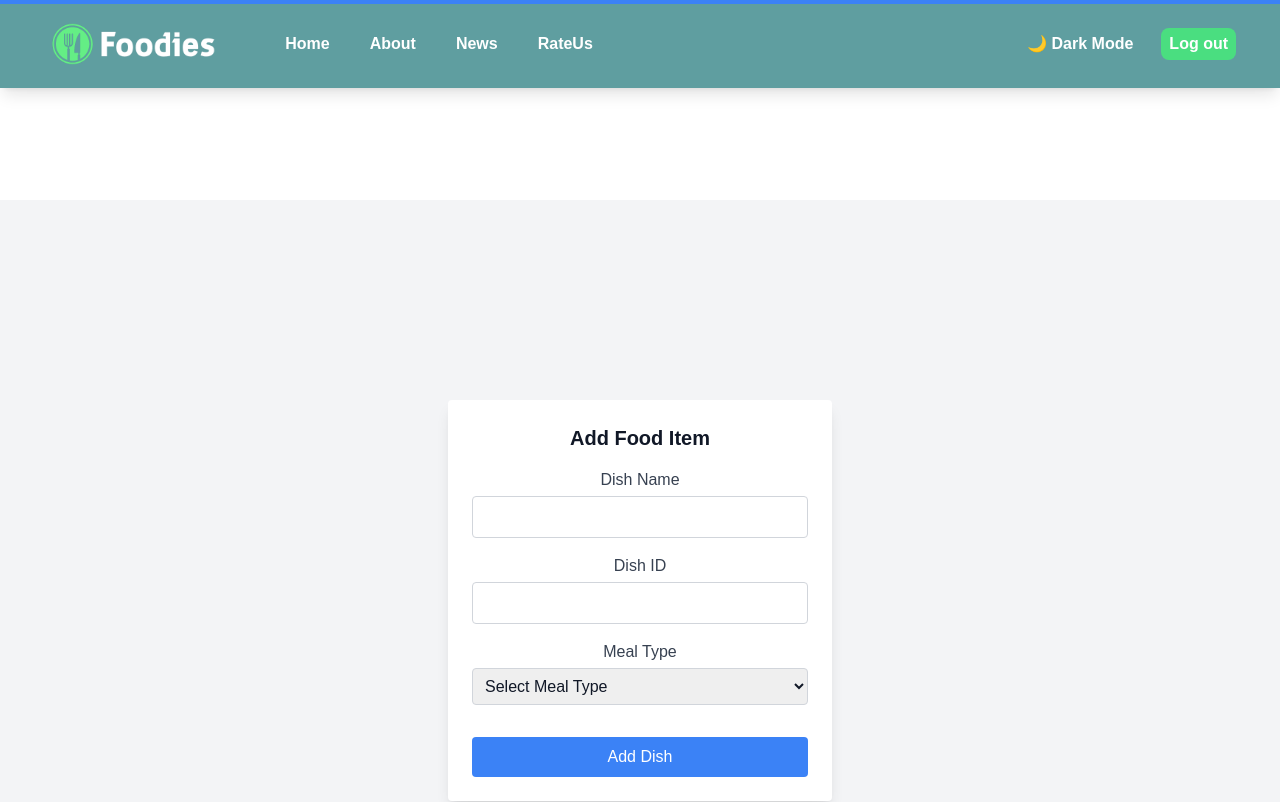
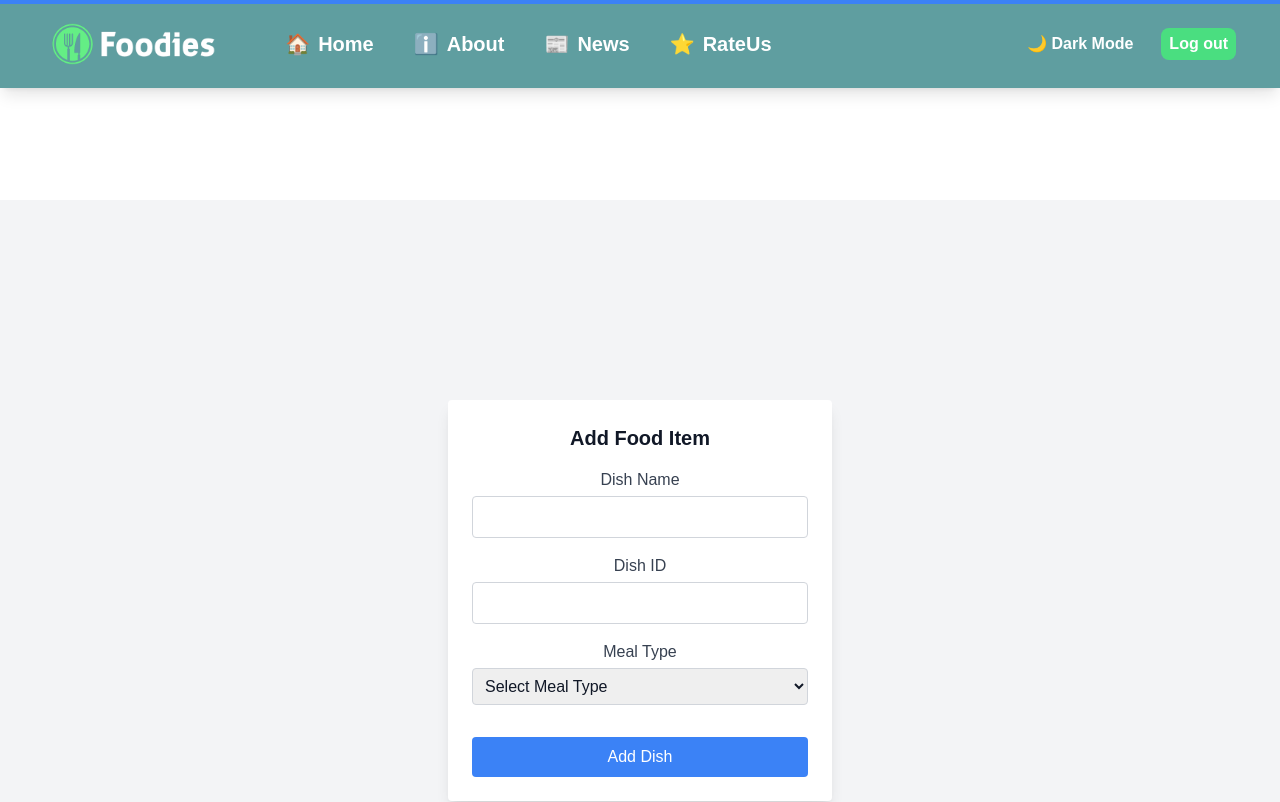
Before and after one commit to VanshKing30/FoodiesWeb, a React (Create React App) app: page /section/1 in a window 1280 px wide. Shown: the top 802 px of the page. Built offline with nearby package versions, Linux system fonts and the light colour scheme; no server answers.

Commit message:
Added Icons

```diff
--- a/src/components/Navbar.jsx
+++ b/src/components/Navbar.jsx
@@ -1,18 +1,20 @@
-import React, { useState,useContext } from "react";
+import React, { useState, useContext } from "react";
 import { Link } from "react-router-dom";
 import logo from "../assets/logo2.png";
-import { motion, AnimatePresence,useScroll} from "framer-motion";
+import { motion, AnimatePresence, useScroll } from "framer-motion";
 import { IoClose } from "react-icons/io5";
 import { GiHamburgerMenu } from "react-icons/gi";
-import { MdDarkMode } from "react-icons/md";
 import { ThemeContext } from '../themeContext';
+
 const Navbar = () => {
   const { theme, toggleTheme } = useContext(ThemeContext);
   const [isOpen, setIsOpen] = useState(false);
-  const {scrollYProgress} = useScroll();
+  const { scrollYProgress } = useScroll();
+
   const toggleMenu = () => {
     setIsOpen(!isOpen);
   };
+
   return (
     <nav className="text-white p-3 font-semibold shadow-lg top-0 bg-gradient-to-t from-blue-950 via-blue-950 to-gray-900 w-full fixed z-40 dark:bg-cadetblue dark:bg-none">
       <motion.div
@@ -29,10 +31,10 @@ const Navbar = () => {
             </div>
             <div className="hidden md:block">
               <div className="ml-16 flex gap-6 items-baseline space-x-4">
-                <NavItem to="/home">Home</NavItem>
-                <NavItem to="/about">About</NavItem>
-                <NavItem to="/news">News</NavItem>
-                <NavItem to="/rateus">RateUs</NavItem>
+                <NavItem to="/home" icon={<IconHome />}>Home</NavItem>
+                <NavItem to="/about" icon={<IconAbout />}>About</NavItem>
+                <NavItem to="/news" icon={<IconNews />}>News</NavItem>
+                <NavItem to="/rateus" icon={<IconRateUs />}>RateUs</NavItem>
               </div>
             </div>
           </div>
@@ -76,13 +78,11 @@ const Navbar = () => {
             exit={{ opacity: 0, y: -50 }}
             className="md:hidden absolute left-0 w-full flex flex-col items-center justify-center"
           >
-
             <div className="w-[100%] bg-[#282c34] px-[20%] pt-2 pb-3 space-y-1 mt-1 dark:bg-teal-900">
-
               <MobileNavItem to="/home">Home</MobileNavItem>
               <MobileNavItem to="/about">About us</MobileNavItem>
               <MobileNavItem to="/news">News</MobileNavItem>
-              <MobileNavItem to="/rateus">Rate us</MobileNavItem>
+              <MobileNavItem to="/rateus">Rateus</MobileNavItem>
               <MobileNavItem to="/">
                 <button
                   className="bg-green-500 hover:bg-green-700 text-white py-1 px-2 rounded transition duration-300 ease-in-out transform hover:scale-105"
@@ -97,29 +97,35 @@ const Navbar = () => {
     </nav>
   );
 };
+
 const NavItem = ({ icon, to, children }) => {
   return (
     <Link
       to={to}
-      className="w-full h-auto relative z-0 rounded-lg transition-all duration-200 hover:scale-125 text-l block after:block after:content-[''] after:absolute after:h-[3px] after:bg-gradient-to-r from-green-300 to-green-600 after:w-full after:scale-x-0 after:hover:scale-x-100 after:transition after:duration-300 after:origin-center
-      "
+      className="flex items-center space-x-2 w-full h-auto relative z-0 rounded-lg transition-all duration-200 hover:scale-125 text-xl block hover:bg-opacity-50"
     >
-      {icon}
+      {icon && <span>{icon}</span>}
       <span>{children}</span>
     </Link>
   );
 };
 
 const MobileNavItem = ({ to, children }) => {
-  let classname = "z-[2] text-gray-300 text-center hover:text-white block px-3 py-2 rounded-md text-base font-medium ";
+  let classname = "z-[2] text-gray-300 text-center hover:text-white block px-3 py-2 rounded-md text-xl font-medium ";
   return (
     <Link
       to={to}
-      className={ children.type == "button" ? classname : classname + "hover:bg-gray-700" }
+      className={ children.type === "button" ? classname : classname + "hover:bg-gray-700" }
     >
       {children}
     </Link>
   );
 };
 
+// Define your icon components here
+const IconHome = () => <span>🏠</span>;
+const IconAbout = () => <span>ℹ️</span>;
+const IconNews = () => <span>📰</span>;
+const IconRateUs = () => <span>⭐</span>;
+
 export default Navbar;
```
Lines whose indentation alone changed are shown as unchanged.
